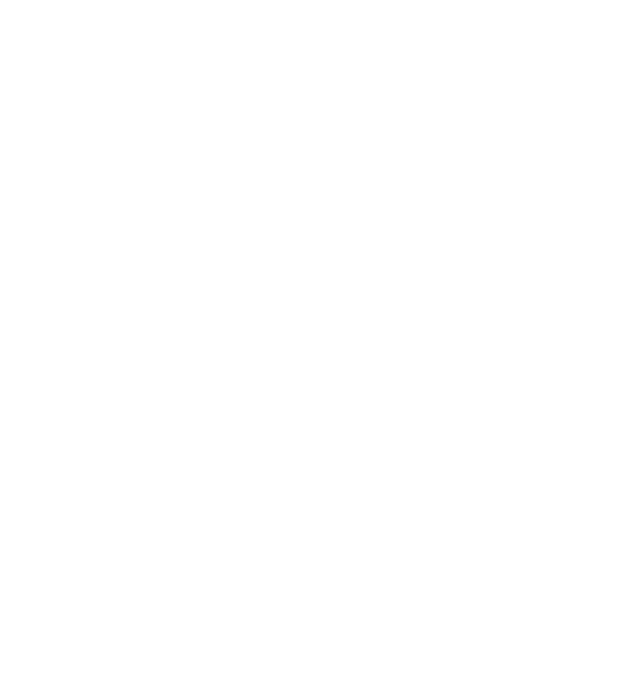
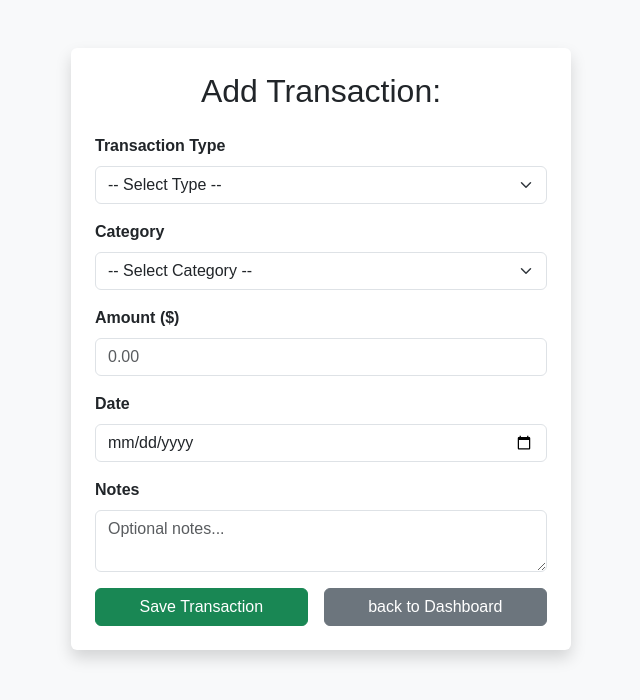
Before and after one commit to LimeFreezy98/Financial-App, a plain HTML site: page addTransaction.html in a window 1280 px wide. Shown: the whole page, without its empty margins (319-959 px from the left). Drawn offline with nearby package versions, Linux system fonts and the light colour scheme.

Commit message:
adding 2nd page UI addTransaction.html and style.2css

```diff
--- a/addTransaction.html
+++ b/addTransaction.html
@@ -0,0 +1,70 @@
+<!DOCTYPE html>
+<html lang="en">
+  <head>
+    <meta charset="UTF-8">
+    <title> Financial-add-Transaction</title>
+    <link href="https://cdn.jsdelivr.net/npm/bootstrap@5.3.0/dist/css/bootstrap.min.css" rel="stylesheet">
+    <link rel="stylesheet" href="style2.css">
+
+  </head>
+
+  <body class="bg-light">
+
+  <div class="container mt-5 p-4 bg-white shadow rounded">
+    <h2 class="text-center mb-4">Add Transaction:</h2>
+
+    <form id="transactionForm">
+    <div class="mb-3">
+        <label class="form-label fw-bold">Transaction Type</label><br>
+        <select id="type" class="form-select" required>
+            <option value="">-- Select Type --</option>
+            <option value="Income">Income</option>
+            <option value="Expense">Expense</option>
+        </select>
+      </div>
+
+      <div class="mb-3">
+        <label class="form-label fw-bold">Category</label>
+        <select id="category" class="form-select" required>
+            <option value="">-- Select Category --</option>
+            <option value="Salary">Salary</option>
+            <option value="Food">Food</option>
+            <option value="Rent">Rent</option>
+            <option value="Utilities">Utilities</option>
+            <option value="Shopping">Shopping</option>
+            <option value="Transport">Transport</option>
+            <option value="Other">Other</option>
+        </select>
+      </div>
+
+      <!-- ammount -->
+     <div class="mb-3">
+       <label class="form-label fw-bold">Amount ($)</label>
+       <input type="number" id="amount" class="form-control" placeholder="0.00" min="0.01" step="0.01" required>
+     </div>
+
+     <!-- date -->
+     <div class="mb-3">
+        <label class="form-label fw-bold">Date</label>
+        <input type="date" id="date" class="form-control" required>
+     </div>
+
+     <!-- Notes -->
+     <div class="mb-3">
+        <label class="form-label fw-bold">Notes</label>
+        <textarea id="notes" class="form-control" placeholder="Optional notes..."></textarea>
+      </div>
+
+      <!-- Save Transaction -->
+      <div class="d-flex gap-3">
+        <button type="submit" class="btn btn-success flex-fill">Save Transaction</button>
+        <button type="button" id="backBtn" class="btn - btn-secondary flex-fill">back to Dashboard</button>
+     </div>
+   </form>
+  </div>
+
+
+  <script src="https://cdn.jsdelivr.net/npm/bootstrap@5.3.0/dist/js/bootstrap.bundle.min.js"></script>
+  <script src="addTransaction.js"></script>
+  </body>
+</html>
--- a/style2.css
+++ b/style2.css
@@ -0,0 +1,13 @@
+body {
+    font-family: Arial, sans-serif;
+}
+
+
+.container {
+    max-width: 500px;
+}
+
+
+button {
+    font-weight: bold;
+}
```
Also changed, not shown: index.html (+1 -1 lines).
